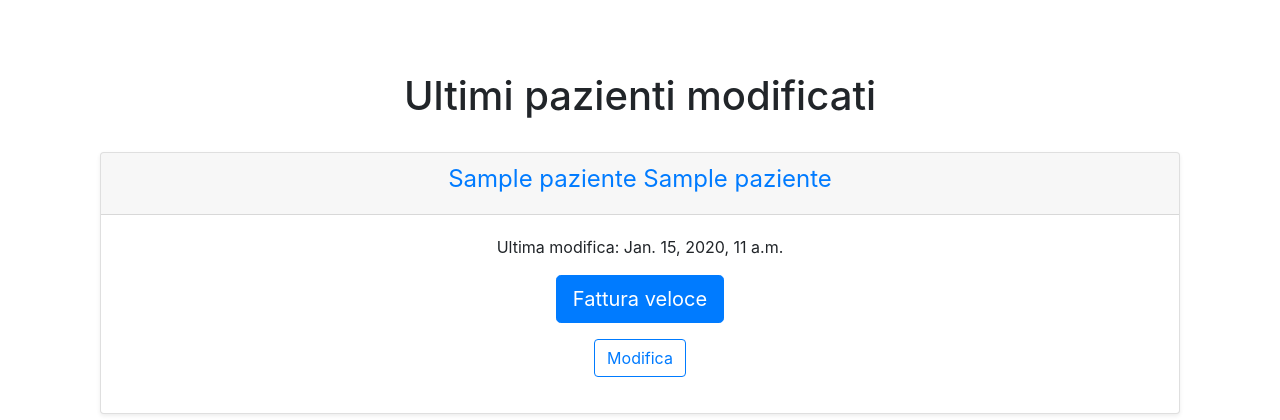
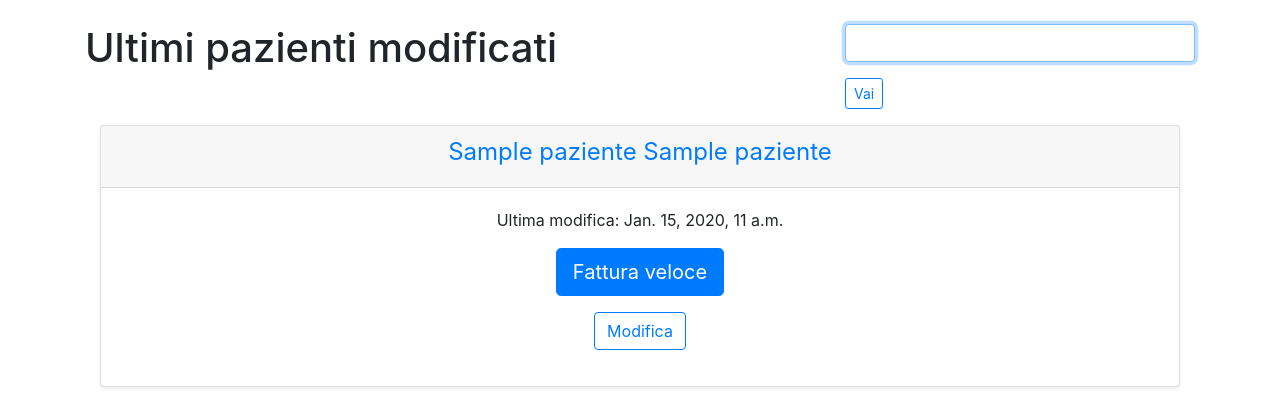
Before and after one commit to DckCanal/Studio, a Django app: page /gestione/ in a window 1280 px wide. Shown: the part 56-476 px from the top of the page. Run offline with Django 3.2, Linux system fonts and the light colour scheme; a user stored in the database is signed in; tables that the repository leaves empty hold one stand-in row (values such as "Sample post"); some libraries are stand-ins or nearby versions.

Commit message:
Autocomplete search in Home for Paziente

```diff
--- a/gestione/templates/gestione/home.html
+++ b/gestione/templates/gestione/home.html
@@ -3,8 +3,18 @@
 {% block main-content %}
 
 
-<div class="pricing-header px-3 py-3 pt-md-5 pb-md-4 mx-auto text-center">
+<!--<div class="pricing-header px-3 py-3 pt-md-5 pb-md-4 mx-auto text-center">-->
+<div class="row mb-3">
+    <div class="col-8">
 <h1>Ultimi pazienti modificati</h1>
+</div>
+<div class="col-4">
+    <form id="search" method="POST" action="{% url 'search' %}">
+        {% csrf_token %}
+        <input type="text" class="form-control" id="txtSearch" name="txtSearch" autofocus>
+        <button type="submit" class="btn btn-outline-primary btn-sm mt-3">Vai</button>
+      </form>
+</div>
 </div>
 <div class="container">
 {% for p in paz %}
@@ -29,4 +39,14 @@
 {% endfor %}
 </div>
 
+<script src="https://code.jquery.com/jquery-1.12.4.js"></script>
+<script src="https://code.jquery.com/ui/1.12.1/jquery-ui.js"></script>
+
+<script>
+        $(document).ready(function(){
+            $("#txtSearch").autocomplete({
+                source: "{% url 'search' %}",
+                minLength: 2,
+              });        });</script>
+
 {% endblock main-content %}
```
